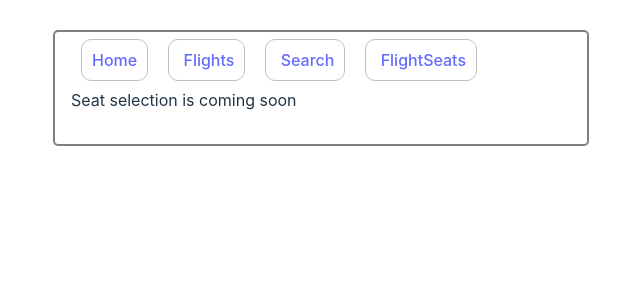
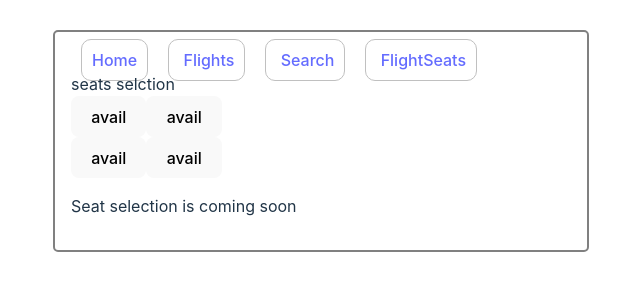
Before and after one commit to JoshuaLingg/Burning-Airlines-Frontend, a React (Vite) app: page /flight/1 in a window 1280 px wide. Shown: the top 300 px of the page, without its empty margins (319-959 px from the left). Built offline with nearby package versions, Linux system fonts and the light colour scheme.

Commit message:
added seatselection component to flightseats

```diff
--- a/src/routes/FlightSeats.jsx
+++ b/src/routes/FlightSeats.jsx
@@ -1,10 +1,12 @@
 import Navbar from "../components/Navbar";
+import SeatSelection from "../components/SeatSelection";
 
 function FlightSeats() {
   return (
     <div className="container">
       <Navbar />
 
+      <SeatSelection />
       <p>Seat selection is coming soon</p>
     </div>
   );
```
